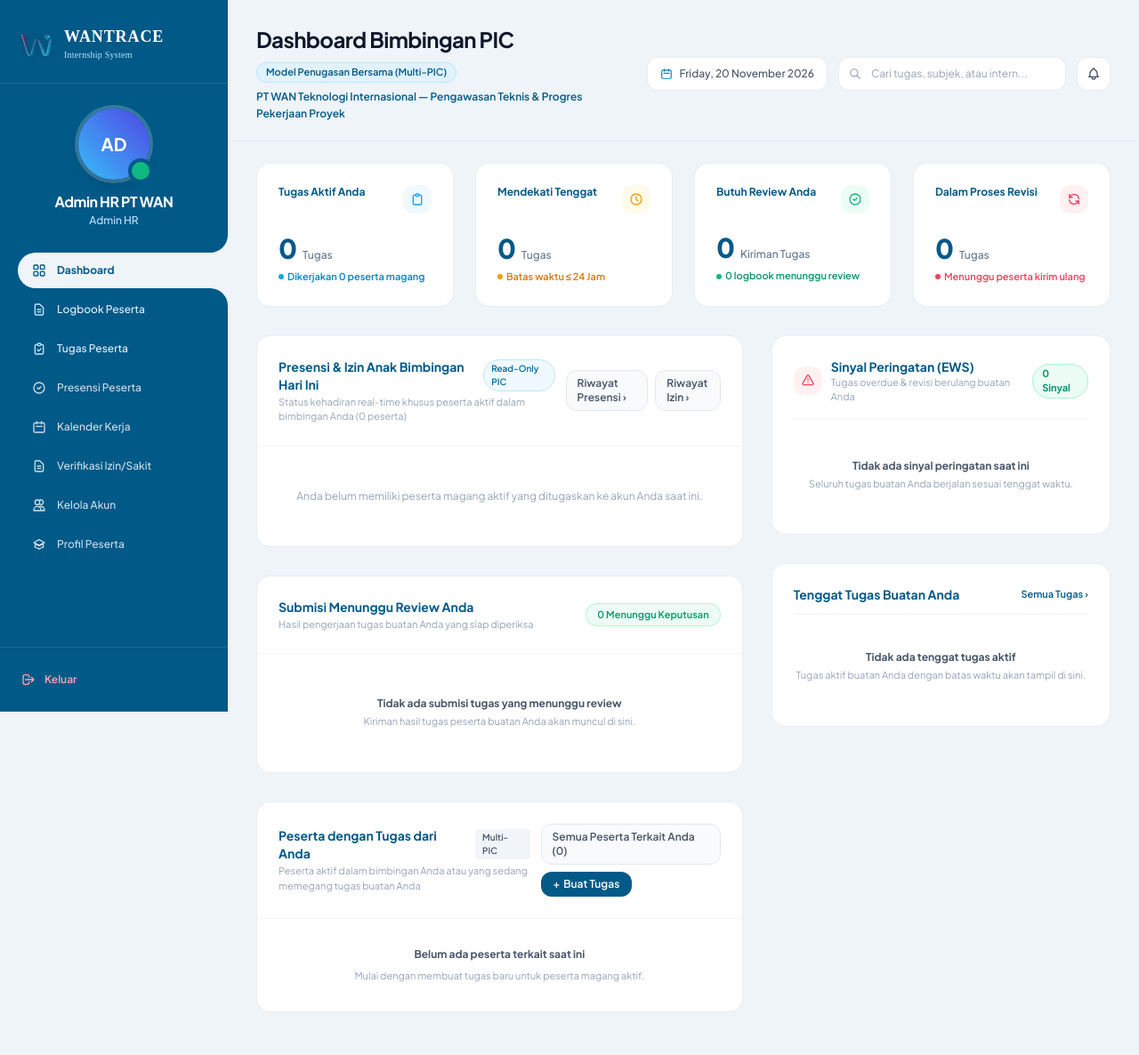
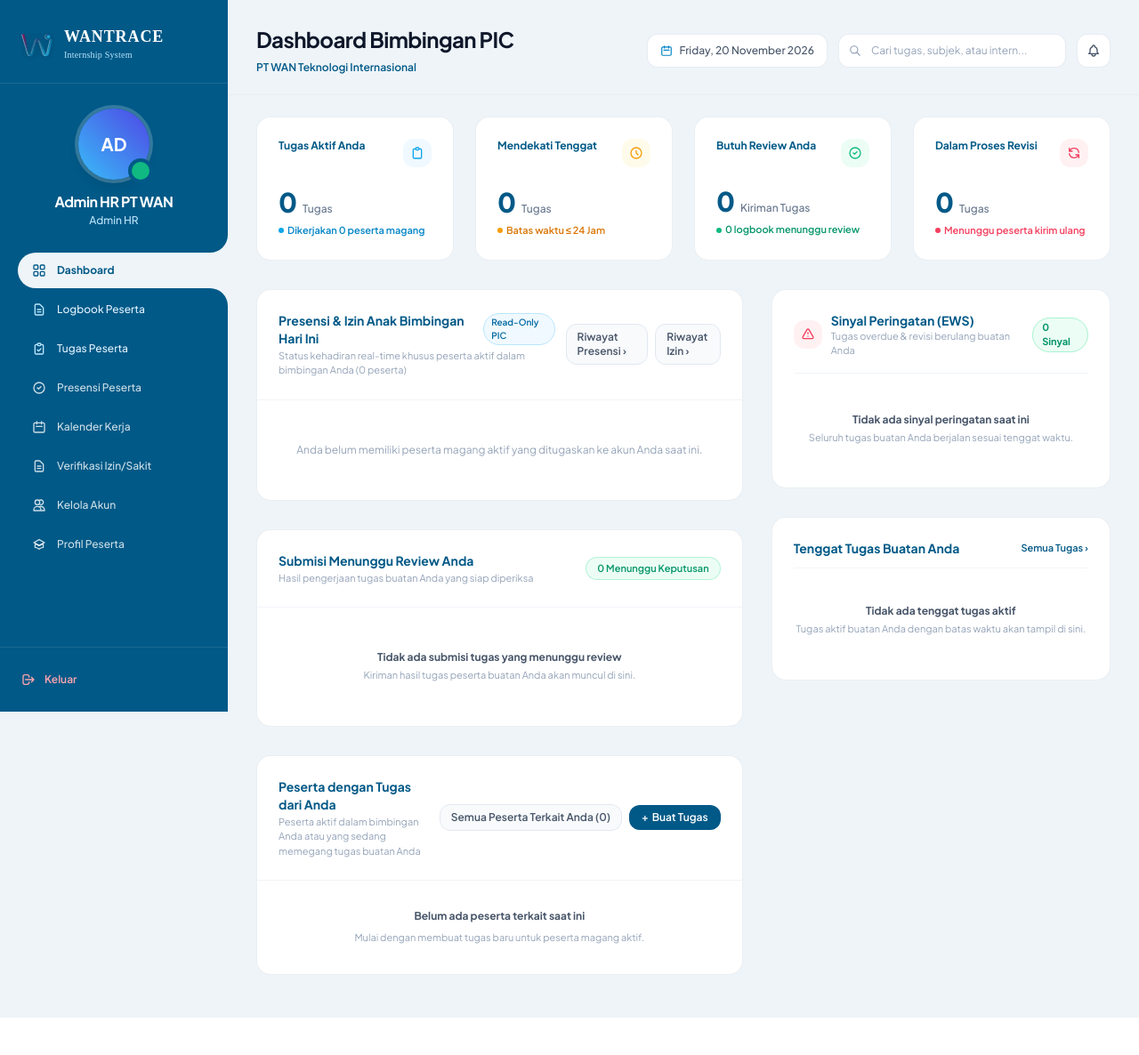
Before and after one commit to NadyaHermaliaPutri/internship-monitoring-system, a Laravel app: page /pic/dashboard in a window 1280 px wide. Shown: the whole page at 89% size. After the commit the page ends 1144 px from the top, so only its background shows below. Run offline with Laravel 12, Linux system fonts and the light colour scheme; a user stored in the database is signed in; data comes from the database, SQL or seed files in the repository; data that the repository does not hold is empty; some libraries are stand-ins or nearby versions; some web fonts are replaced.

Commit message:
style(pic-dashboard): align action buttons right and clean header badges

```diff
--- a/resources/views/dashboard/pic.blade.php
+++ b/resources/views/dashboard/pic.blade.php
@@ -2,14 +2,7 @@
 
 @section('title', 'Dashboard Bimbingan PIC')
 @section('page-title', 'Dashboard Bimbingan PIC')
-
-@section('page-badge')
-    <span class="inline-flex items-center px-2.5 py-0.5 rounded-full text-[11px] font-semibold bg-sky-100 text-[#015987] border border-sky-200">
-        Model Penugasan Bersama (Multi-PIC)
-    </span>
-@endsection
-
-@section('page-subtitle', 'PT WAN Teknologi Internasional — Pengawasan Teknis & Progres Pekerjaan Proyek')
+@section('page-subtitle', 'PT WAN Teknologi Internasional')
 @section('search-placeholder', 'Cari tugas, subjek, atau intern...')
 
 @section('content')
@@ -358,26 +351,21 @@
             <div class="bg-white rounded-2xl border border-slate-200/70 shadow-xs overflow-hidden">
                 <!-- Header Kartu -->
                 <div class="p-6 border-b border-slate-100 flex flex-col sm:flex-row sm:items-center justify-between gap-3">
-                    <div>
-                        <div class="flex items-center gap-2">
-                            <h3 class="text-sm font-bold text-[#015987]">Peserta dengan Tugas dari Anda</h3>
-                            <span class="text-[10px] font-semibold text-slate-600 bg-slate-100 px-2 py-0.5 rounded">
-                                Multi-PIC
-                            </span>
-                        </div>
+                    <div class="min-w-0 flex-1">
+                        <h3 class="text-sm font-bold text-[#015987]">Peserta dengan Tugas dari Anda</h3>
                         <p class="text-[11px] text-slate-400 mt-0.5">Peserta aktif dalam bimbingan Anda atau yang sedang memegang tugas buatan Anda</p>
                     </div>
 
-                    <div class="flex flex-wrap items-center gap-2">
+                    <div class="flex flex-wrap sm:flex-nowrap items-center justify-end gap-2 shrink-0 sm:ml-auto">
                         <a
                             href="{{ route('pic.tasks.index') }}"
-                            class="px-3 py-1.5 text-xs font-semibold text-slate-600 border border-slate-200 rounded-xl bg-slate-50 hover:bg-slate-100 transition"
+                            class="px-3 py-1.5 text-xs font-semibold text-slate-600 border border-slate-200 rounded-xl bg-slate-50 hover:bg-slate-100 transition whitespace-nowrap"
                         >
                             Semua Peserta Terkait Anda ({{ $picDashboard['related_interns_count'] }})
                         </a>
                         <a
                             href="{{ route('pic.tasks.create') }}"
-                            class="px-3.5 py-1.5 text-xs font-semibold text-white bg-[#015987] hover:bg-[#01486e] rounded-xl transition flex items-center gap-1 shadow-xs"
+                            class="px-3.5 py-1.5 text-xs font-semibold text-white bg-[#015987] hover:bg-[#01486e] rounded-xl transition inline-flex items-center gap-1 shadow-xs whitespace-nowrap"
                         >
                             <span>+</span>
                             <span>Buat Tugas</span>
```
